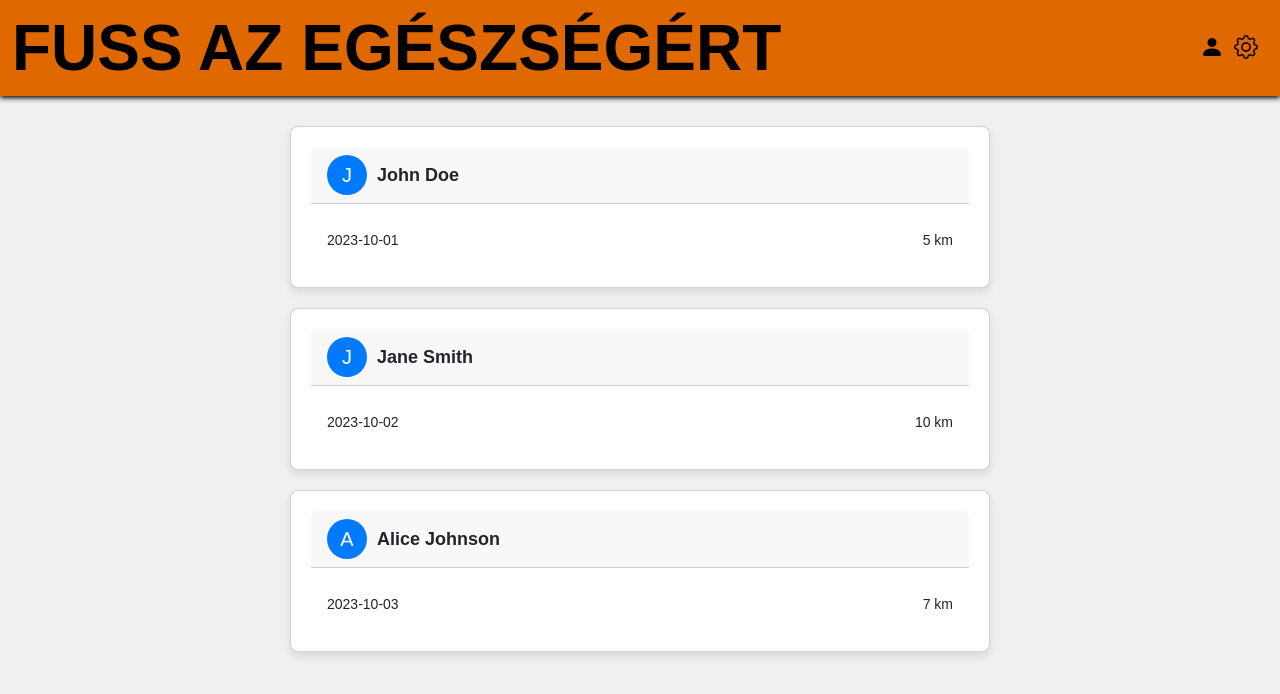
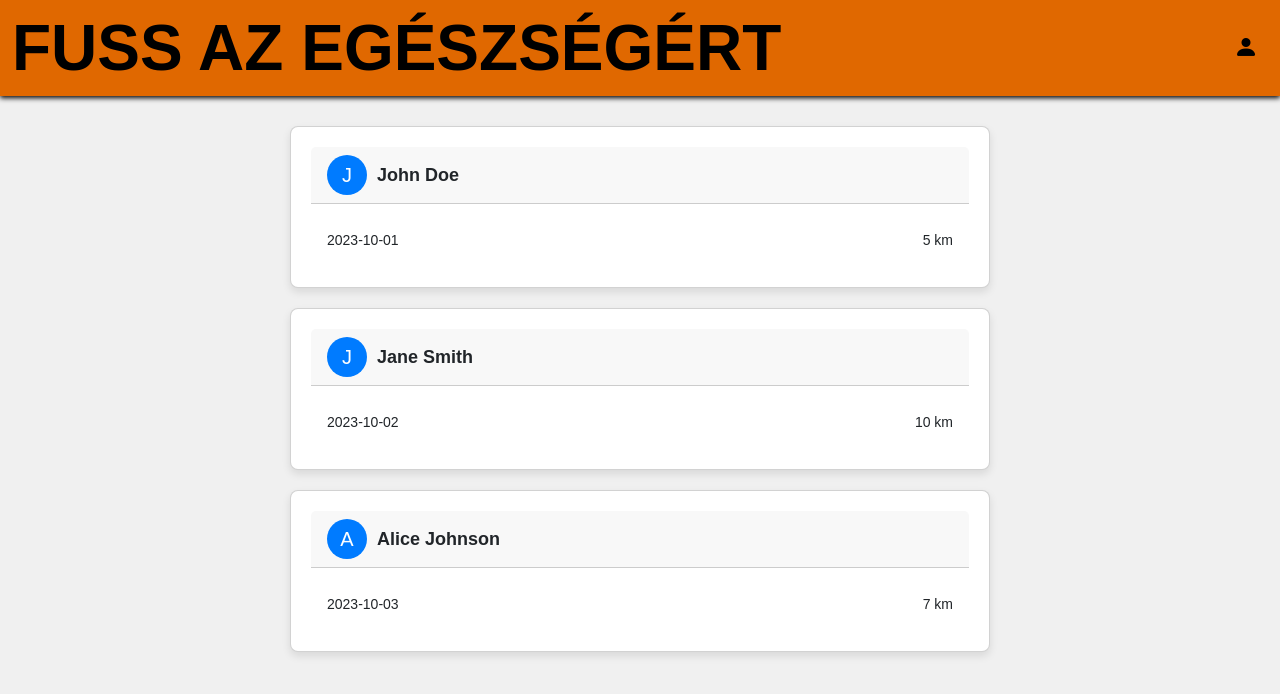
Before and after one commit to antalkristof/TDK_Testoldal, a Vue app: page /socialmedia in a window 1280 px wide. Shown: the top 694 px of the page. Built offline with nearby package versions, Linux system fonts and the light colour scheme.

Commit message:
remove gear icon

```diff
--- a/src/components/Header.vue
+++ b/src/components/Header.vue
@@ -40,8 +40,8 @@ const switchLanguage = () => {
     <div class="theme-switcher">
       <i v-if="isSocial" class="bi bi-person-fill" @click="navigateToHome()"></i>
       <i v-if="isProfile" class="bi bi-globe-americas" @click="navigateToSocial()"></i>
-      <i @click="toggleSettings" class="bi bi-gear"></i>
-      <transition name="slide">
+      <!-- <i @click="toggleSettings" class="bi bi-gear"></i> -->
+      <!-- <transition name="slide">
         <div v-if="showSettings" class="settings-panel">
           <div class="language-switcher">
             <button @click="switchLanguage">
@@ -50,7 +50,7 @@ const switchLanguage = () => {
           </div>
           <i v-if="showLogOut" @click="navigateToLogin()" class="bi bi-box-arrow-right"></i>
         </div>
-      </transition>
+      </transition> -->
     </div>
   </header>
 </template>
```
